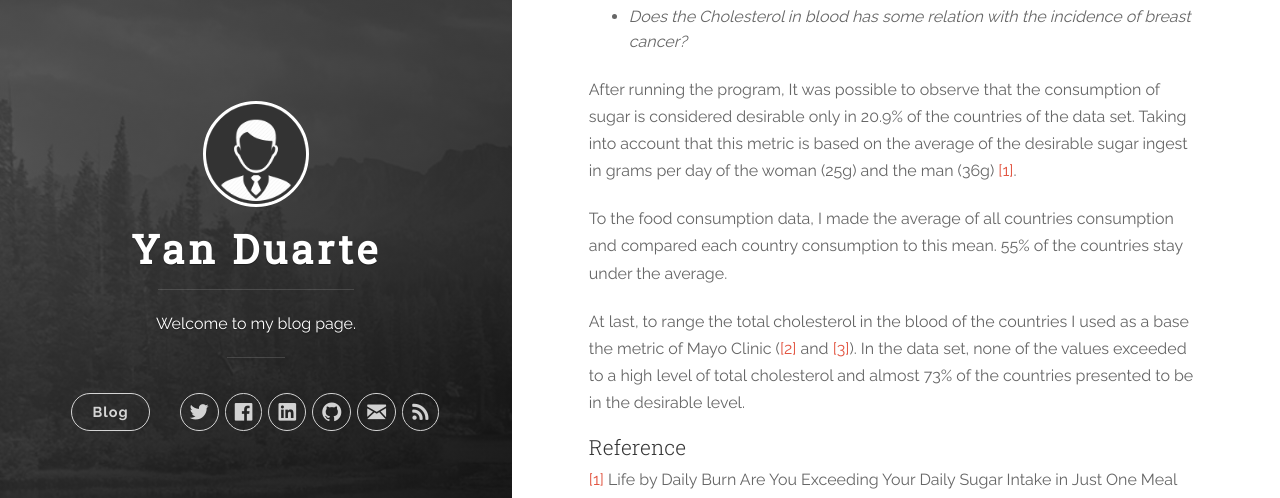
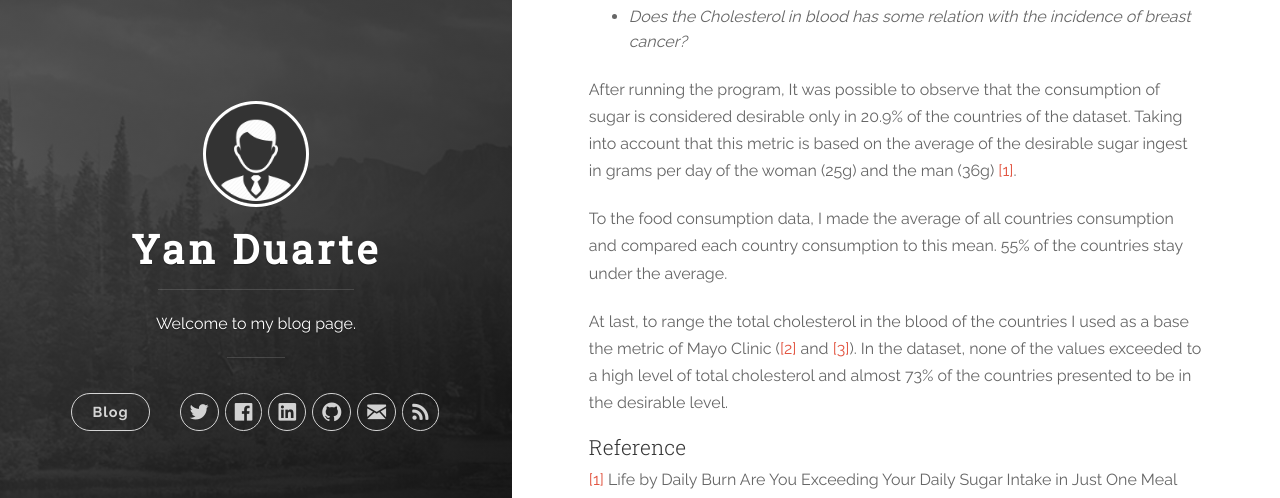
Before and after one commit to yan-duarte/yan-duarte.github.io, a Jekyll site: the page built from _posts/2016-07-05-Assignment2.md, in a window 1280 px wide and 900 px high, scrolled down 1317 px. Shown: the part 180-678 px from the top of the window. Built offline with Jekyll 4.4.1, drawn with Linux system fonts in a browser that asks for light colours; nearby versions of some CDN libraries.

Commit message:
Updated 2016-07-05-Assignment2.md

```diff
--- a/_posts/2016-07-05-Assignment2.md
+++ b/_posts/2016-07-05-Assignment2.md
@@ -39,11 +39,11 @@
   - _Does the food consumption quantity has some relation with the incidence of breast cancer?_
   - _Does the Cholesterol in blood has some relation with the incidence of breast cancer?_
 
-After running the program, It was possible to observe that the consumption of sugar is considered desirable only in 20.9% of the countries of the data set. Taking into account that this metric is based on the average of the desirable sugar ingest in grams per day of the woman (25g) and the man (36g) [[1]][ref1].
+After running the program, It was possible to observe that the consumption of sugar is considered desirable only in 20.9% of the countries of the dataset. Taking into account that this metric is based on the average of the desirable sugar ingest in grams per day of the woman (25g) and the man (36g) [[1]][ref1].
 
 To the food consumption data, I made the average of all countries consumption and compared each country consumption to this mean. 55% of the countries stay under the average.
 
-At last, to range the total cholesterol in the blood of the countries I used as a base the metric of Mayo Clinic ([[2]][ref2] and [[3]][ref3]). In the data set, none of the values exceeded to a high level of total cholesterol and almost 73% of the countries presented to be in the desirable level.
+At last, to range the total cholesterol in the blood of the countries I used as a base the metric of Mayo Clinic ([[2]][ref2] and [[3]][ref3]). In the dataset, none of the values exceeded to a high level of total cholesterol and almost 73% of the countries presented to be in the desirable level.
 
 ### Reference
 
```
